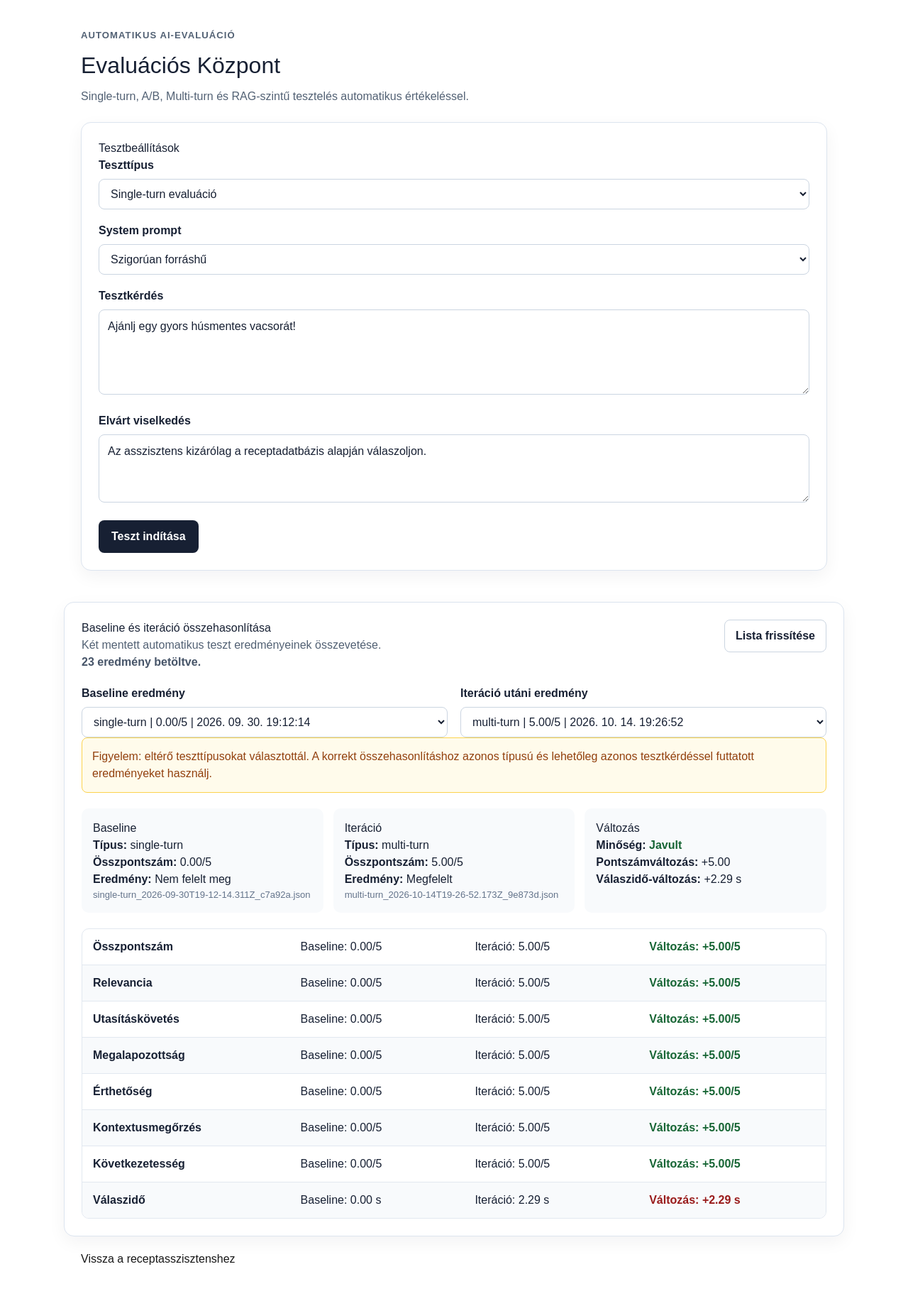
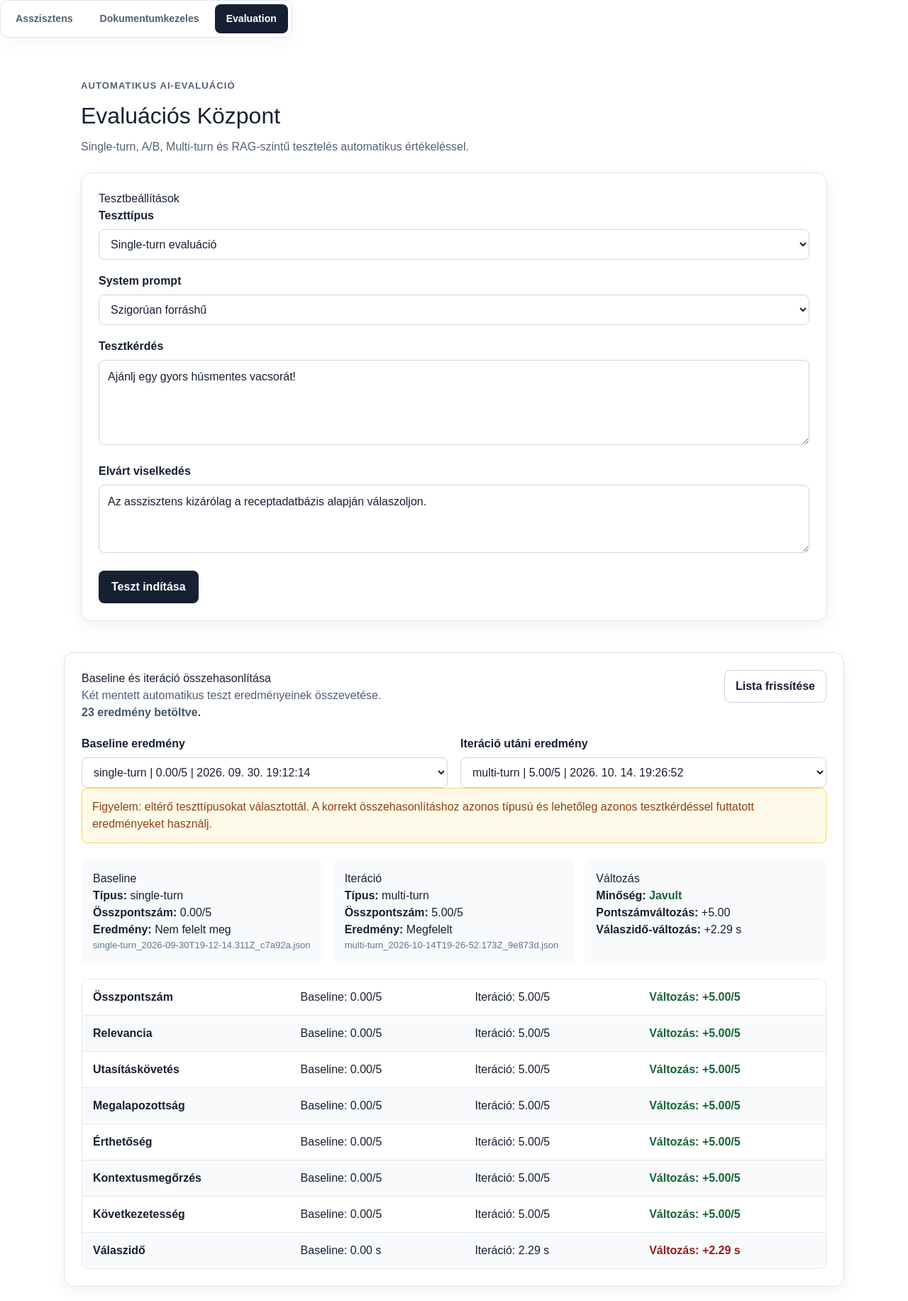
Before and after one commit to Gab31457/smt-technical-assistant, a Next.js app: page /evaluation in a window 1280 px wide. Shown: the whole page at 71% size. Built offline with nearby package versions, Linux system fonts and the light colour scheme.

Commit message:
Add navigation to Evaluation page

```diff
--- a/app/evaluation/page.tsx
+++ b/app/evaluation/page.tsx
@@ -1,25 +1,36 @@
 import Link from "next/link";
 import EvaluationDashboard from "../../components/evaluation/EvaluationDashboard";
 import ResultsComparison from "../../components/evaluation/ResultsComparison";
+import styles from "../../components/RecipeAssistantApp.module.css";
 
 export default function EvaluationPage() {
   return (
     <main>
+      <nav
+        className={styles.navigation}
+        aria-label="Alkalmazasnezetek"
+      >
+        <Link
+          href="/"
+          className={styles.navigationButton}
+        >
+          Asszisztens
+        </Link>
+
+        <Link
+          href="/?view=documents"
+          className={styles.navigationButton}
+        >
+          Dokumentumkezeles
+        </Link>
+
+        <span className={styles.activeNavigationButton}>
+          Evaluation
+        </span>
+      </nav>
+
       <EvaluationDashboard />
-
       <ResultsComparison />
-
-      <div
-        style={{
-          maxWidth: "1100px",
-          margin: "0 auto 40px",
-          padding: "0 24px",
-        }}
-      >
-        <Link href="/">
-          Vissza a receptasszisztenshez
-        </Link>
-      </div>
     </main>
   );
 }
```
Also changed, not shown: evaluation-page.txt (added).
